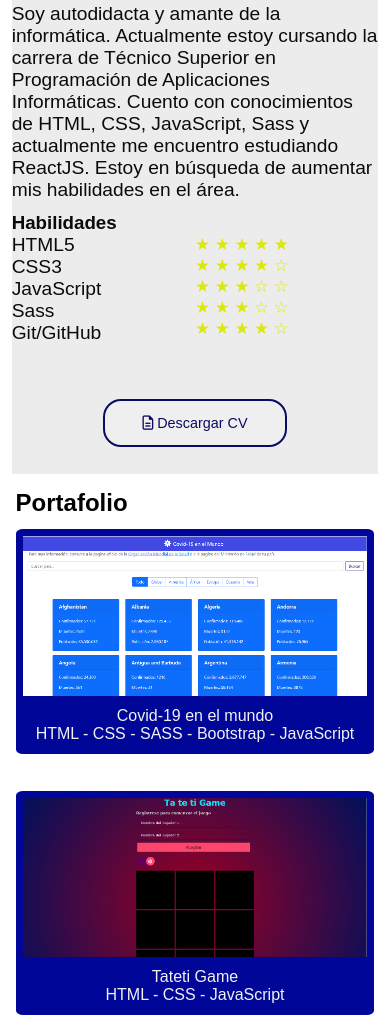
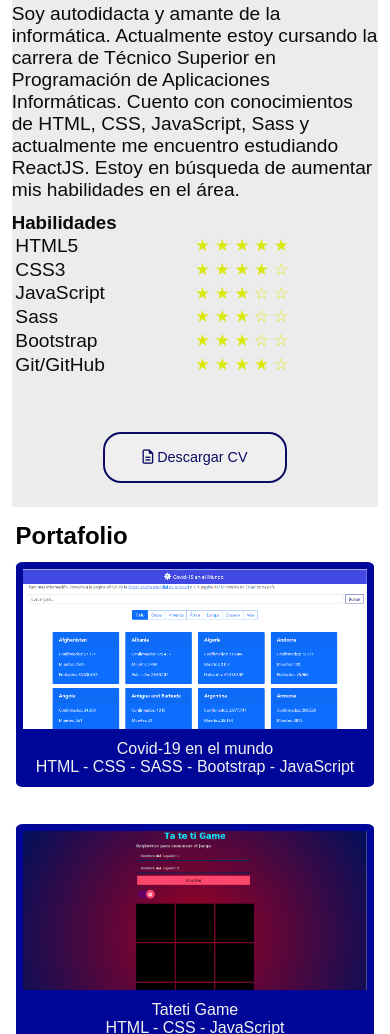
Before and after one commit to matiasgaleano018/portafolioJS, a plain HTML site: page index.html in a window 390 px wide. Shown: the part 1364-2398 px from the top of the page. Drawn offline with nearby package versions, Linux system fonts and the light colour scheme.

Commit message:
Agregue una nueva habilidad

```diff
--- a/index.html
+++ b/index.html
@@ -55,11 +55,13 @@
                         <li>CSS3</li>
                         <li>JavaScript</li>
                         <li>Sass</li>
+                        <li>Bootstrap</li>
                         <li>Git/GitHub</li>
                     </ul>
                     <ul class="stars">
                         <li>★ ★ ★ ★ ★</li>
                         <li>★ ★ ★ ★ ☆</li>
+                        <li>★ ★ ★ ☆ ☆</li>
                         <li>★ ★ ★ ☆ ☆</li>
                         <li>★ ★ ★ ☆ ☆</li>
                         <li>★ ★ ★ ★ ☆</li>
--- a/styles/_personal-information.scss
+++ b/styles/_personal-information.scss
@@ -21,13 +21,20 @@ $background-color: #ECECEC;
         }
         .skills{
             display: grid;
-            grid-template-columns: repeat(2, 30%);
+            grid-template-columns: repeat(2, 50%);
             .skills-name{
                 font-size: 120%;
+                li{
+                    padding: .5% 2%;
+                }
+
             }
             .stars{
                 color: #D9E700;
                 font-size: 105%;
+                li{
+                    padding: .75% 0%;
+                }
             }
             ul{
                 list-style: none;
@@ -69,6 +76,20 @@ $background-color: #ECECEC;
             }
         }
     }
+    .skills{
+        .skills-name{
+            li{
+                padding: .5% 2%;
+            }
+        }
+        .stars{
+            ul{
+                li{
+                    padding: .9%;
+                }
+            }
+        }
+    }
 }
 @media only screen and (max-width: 400px){
     .personal-information{
```
Also changed, not shown: styles/styles.css, 1 other file.
